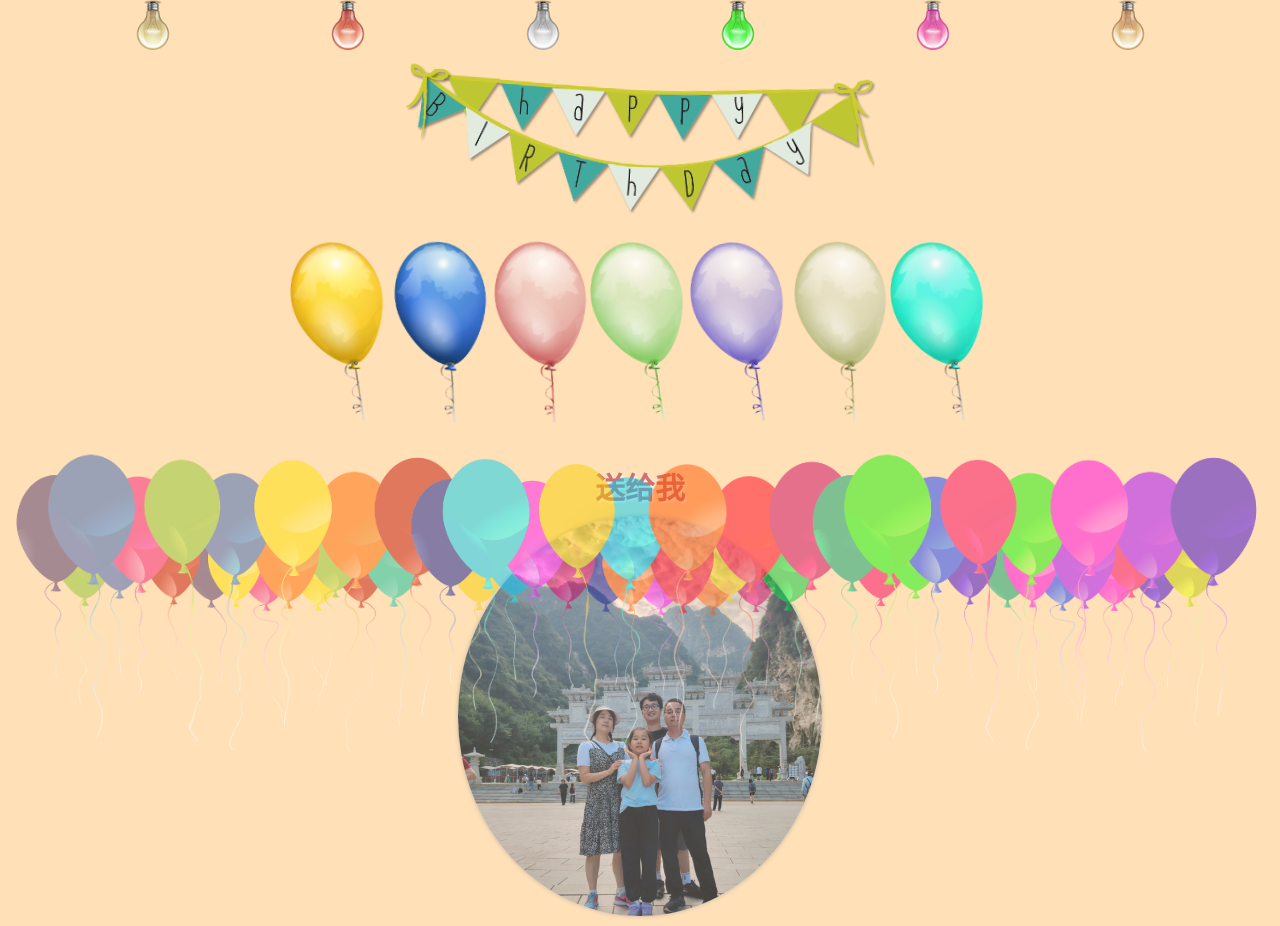
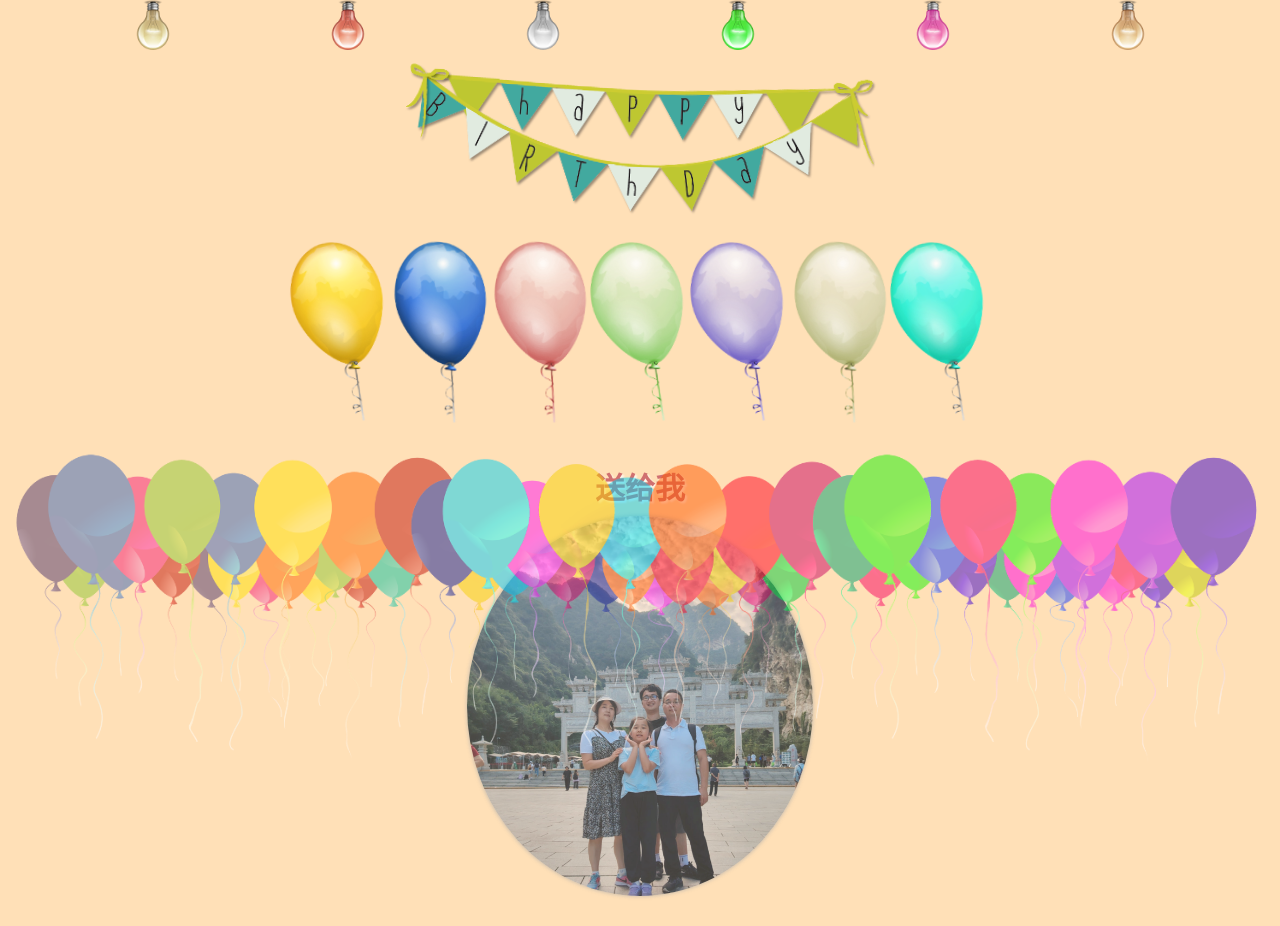
Before and after one commit to Lattice-zjj/birthday, a plain HTML site: page index.html in a window 1280 px wide. Both pictures are taken after a click on the button "开始". Drawn offline with Linux system fonts and the light colour scheme.

Commit message:
fix some bugs

```diff
--- a/assets/stylesheet.css
+++ b/assets/stylesheet.css
@@ -1293,7 +1293,7 @@ audio {
 .message p img{
 	display: block;
 	max-width: 100%;
-	max-height: 400px;
+	max-height: 380px;
 	margin: 5px auto;
 	border-radius: 50%;
 	box-shadow: #aaa 0 0 4px;
```
